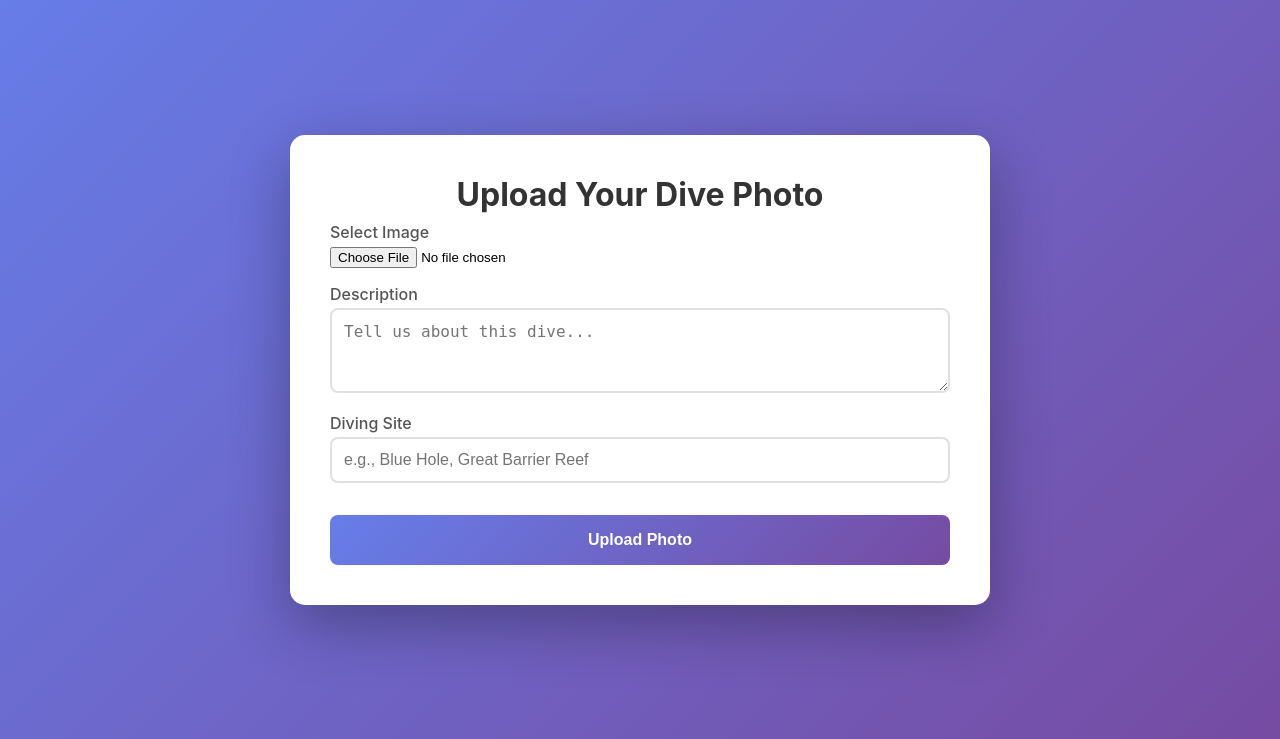
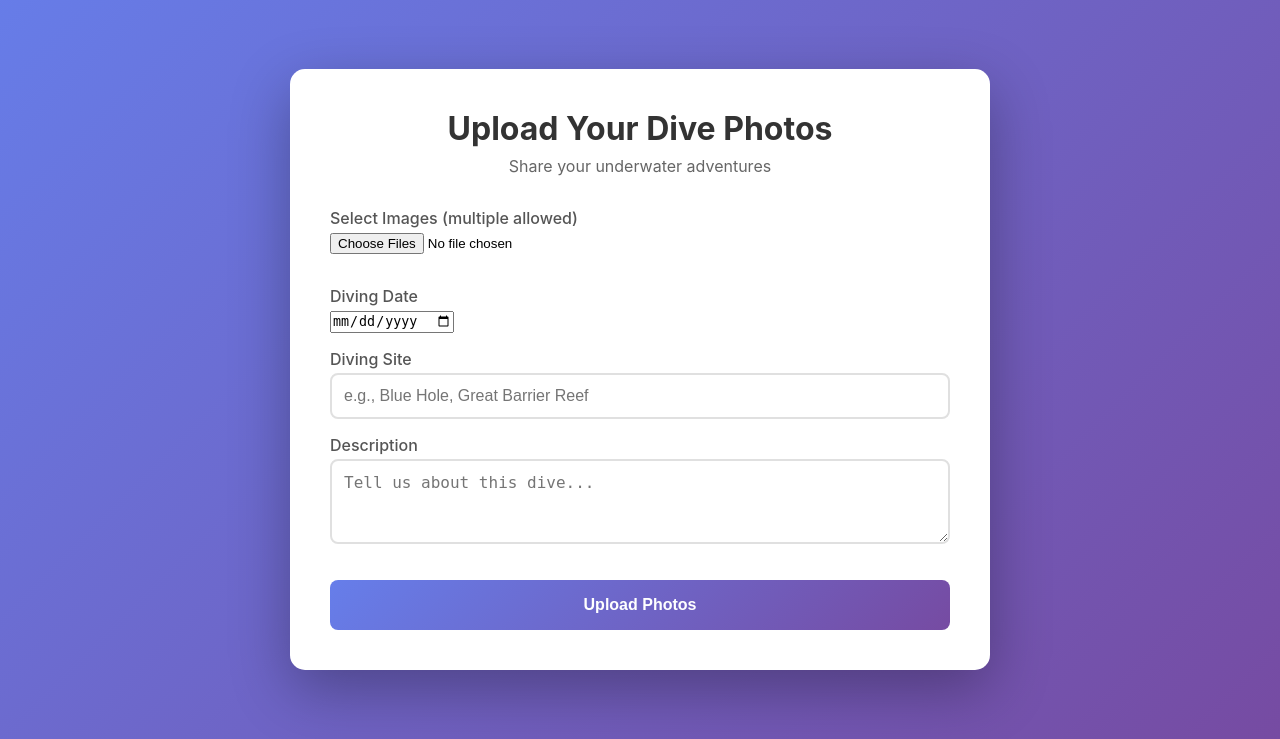
Before and after one commit to UCA-MSI/corail-upload-system, a Django app: page /upload/ in a window 1280 px wide. Shown: the part 61-800 px from the top of the page. Run offline with Django 5.2, Linux system fonts and the light colour scheme; a user stored in the database is signed in; data that the repository does not hold is empty.

Commit message:
diving date

```diff
--- a/templates/upload/upload.html
+++ b/templates/upload/upload.html
@@ -4,7 +4,8 @@
 
 {% block content %}
 <div class="card wide">
-    <h1>Upload Your Dive Photo</h1>
+    <h1>Upload Your Dive Photos</h1>
+    <p class="subtitle">Share your underwater adventures</p>
 
     {% if success %}
     <div class="success">{{ success }}</div>
@@ -17,19 +18,23 @@
     <form method="post" enctype="multipart/form-data" action="/upload/">
         {% csrf_token %}
         <div>
-            <label for="image">Select Image</label>
-            <input type="file" id="image" name="image" accept="image/*" required onchange="previewImage(this)">
-            <img id="imagePreview" class="image-preview" alt="Preview">
+            <label for="images">Select Images (multiple allowed)</label>
+            <input type="file" id="images" name="images" accept="image/*" multiple onchange="previewMultipleImages(this)">
+            <div id="imagePreviews" class="image-grid" style="margin-top: 1rem;"></div>
+        </div>
+        <div>
+            <label for="diving_date">Diving Date</label>
+            <input type="date" id="diving_date" name="diving_date">
+        </div>
+        <div>
+            <label for="diving_site">Diving Site</label>
+            <input type="text" id="diving_site" name="diving_site" placeholder="e.g., Blue Hole, Great Barrier Reef">
         </div>
         <div>
             <label for="description">Description</label>
             <textarea id="description" name="description" rows="3" placeholder="Tell us about this dive..."></textarea>
         </div>
-        <div>
-            <label for="diving_site">Diving Site</label>
-            <input type="text" id="diving_site" name="diving_site" placeholder="e.g., Blue Hole, Great Barrier Reef">
-        </div>
-        <button type="submit">Upload Photo</button>
+        <button type="submit">Upload Photos</button>
     </form>
 
     {% if images %}
@@ -39,7 +44,9 @@
         <div class="image-card">
             <img src="{{ img.image.url }}" alt="{{ img.description }}">
             <div class="info">
-                <div class="date">{{ img.uploaded_at|date:"M d, Y" }}</div>
+                {% if img.diving_date %}
+                <div class="date">📅 {{ img.diving_date }}</div>
+                {% endif %}
                 {% if img.diving_site %}
                 <div class="description">📍 {{ img.diving_site }}</div>
                 {% endif %}
@@ -52,4 +59,25 @@
     </div>
     {% endif %}
 </div>
+
+<script>
+    function previewMultipleImages(input) {
+        const container = document.getElementById('imagePreviews');
+        container.innerHTML = '';
+
+        if (input.files) {
+            Array.from(input.files).forEach(file => {
+                const reader = new FileReader();
+                reader.onload = function(e) {
+                    const div = document.createElement('div');
+                    div.className = 'image-card';
+                    div.style.maxWidth = '150px';
+                    div.innerHTML = '<img src="' + e.target.result + '" alt="' + file.name + '">';
+                    container.appendChild(div);
+                }
+                reader.readAsDataURL(file);
+            });
+        }
+    }
+</script>
 {% endblock %}
--- a/upload/models.py
+++ b/upload/models.py
@@ -6,6 +6,7 @@ class UploadImageModel(models.Model):
     user = models.ForeignKey(User, on_delete=models.CASCADE, related_name='uploaded_images')
     image = models.ImageField(upload_to='images/')
     uploaded_at = models.DateTimeField(auto_now_add=True)
+    diving_date = models.DateField(null=True, blank=True)
     description = models.TextField(blank=True)
     diving_site = models.CharField(max_length=255, blank=True)
 
--- a/upload/web_views.py
+++ b/upload/web_views.py
@@ -62,22 +62,26 @@ def upload_view(request):
     success = None
 
     if request.method == 'POST':
-        image = request.FILES.get('image')
+        images = request.FILES.getlist('images')
         description = request.POST.get('description', '')
         diving_site = request.POST.get('diving_site', '')
+        diving_date = request.POST.get('diving_date', '')
 
-        if image:
-            UploadImageModel.objects.create(
-                user=request.user,
-                image=image,
-                description=description,
-                diving_site=diving_site
-            )
-            success = 'Image uploaded successfully!'
+        if images:
+            for image in images:
+                UploadImageModel.objects.create(
+                    user=request.user,
+                    image=image,
+                    description=description,
+                    diving_site=diving_site,
+                    diving_date=diving_date or None
+                )
+            count = len(images)
+            success = f'{count} image{"s" if count > 1 else ""} uploaded successfully!'
         else:
-            error = 'Please select an image'
+            error = 'Please select at least one image'
 
-    images = UploadImageModel.objects.filter(user=request.user).order_by('-uploaded_at')
+    images = UploadImageModel.objects.filter(user=request.user).order_by('-diving_date', '-uploaded_at')
     return render(request, 'upload/upload.html', {
         'error': error,
         'success': success,
```
Also changed, not shown: db.sqlite3, upload/migrations/0003_uploadimagemodel_diving_date.py (added).
